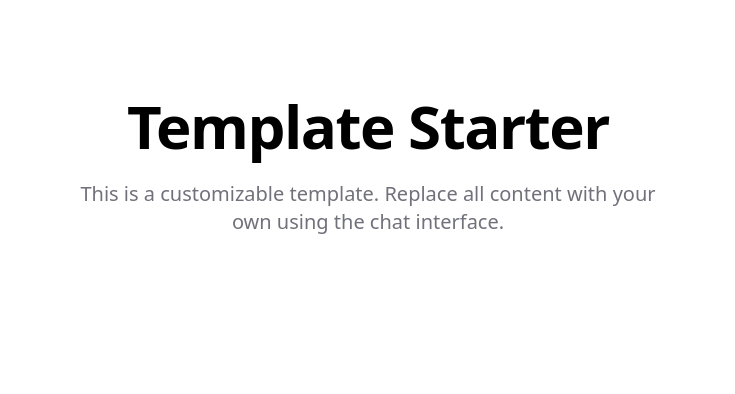
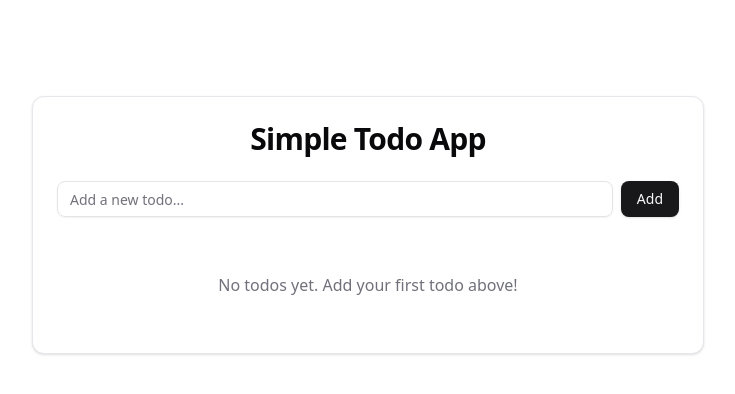
Before and after one commit to magnolia-AI/bootsushi-lPQJX, a Next.js app: page / in a window 1280 px wide. Shown: the top 394 px of the page, without its empty margins (272-1007 px from the left). Built offline with nearby package versions, Linux system fonts and the light colour scheme.

Commit message:
feat(todo): implement simple client-side todo app

```diff
--- a/app/page.tsx
+++ b/app/page.tsx
@@ -1,26 +1,111 @@
 'use client'
+
+import { useState } from 'react'
 import { Button } from '@/components/ui/button'
-import { Card, CardContent } from '@/components/ui/card'
-import { useToast } from "@/hooks/use-toast"
+import { Input } from '@/components/ui/input'
+import { Checkbox } from '@/components/ui/checkbox'
+import { Card, CardContent, CardHeader, CardTitle } from '@/components/ui/card'
 
-{/*
-  TEMPLATE PAGE: Home
-  This is a template home page.
-  Replace all content with content that suits the users request.
-*/}
+type Todo = {
+  id: string
+  text: string
+  completed: boolean
+}
+
 export default function Home() {
-  const { toast } = useToast()
+  const [todos, setTodos] = useState<Todo[]>([])
+  const [newTodo, setNewTodo] = useState('')
+
+  const addTodo = () => {
+    if (newTodo.trim() !== '') {
+      setTodos([
+        ...todos,
+        {
+          id: Date.now().toString(),
+          text: newTodo.trim(),
+          completed: false
+        }
+      ])
+      setNewTodo('')
+    }
+  }
+
+  const toggleTodo = (id: string) => {
+    setTodos(
+      todos.map(todo =>
+        todo.id === id ? { ...todo, completed: !todo.completed } : todo
+      )
+    )
+  }
+
+  const deleteTodo = (id: string) => {
+    setTodos(todos.filter(todo => todo.id !== id))
+  }
+
+  const handleKeyPress = (e: React.KeyboardEvent) => {
+    if (e.key === 'Enter') {
+      addTodo()
+    }
+  }
+
   return (
     <div className="min-h-full">
+      <section className="container mx-auto px-4 pt-24 pb-20">
+        <div className="max-w-2xl mx-auto">
+          <Card>
+            <CardHeader>
+              <CardTitle className="text-3xl font-bold text-center">Simple Todo App</CardTitle>
+            </CardHeader>
+            <CardContent>
+              <div className="flex gap-2 mb-6">
+                <Input
+                  type="text"
+                  placeholder="Add a new todo..."
+                  value={newTodo}
+                  onChange={(e) => setNewTodo(e.target.value)}
+                  onKeyPress={handleKeyPress}
+                  className="flex-1"
+                />
+                <Button onClick={addTodo}>Add</Button>
+              </div>
 
-      <section className="container mx-auto px-4 pt-24 pb-20">
-        <div className="max-w-[800px] mx-auto text-center">
-          <h1 className="text-5xl font-bold tracking-tight lg:text-6xl">
-            Template Starter
-          </h1>
-          <p className="mt-6 text-xl text-muted-foreground max-w-[600px] mx-auto">
-            This is a customizable template. Replace all content with your own using the chat interface.
-          </p>
+              {todos.length === 0 ? (
+                <p className="text-center text-muted-foreground py-8">
+                  No todos yet. Add your first todo above!
+                </p>
+              ) : (
+                <ul className="space-y-3">
+                  {todos.map((todo) => (
+                    <li
+                      key={todo.id}
+                      className="flex items-center gap-3 p-3 border rounded-lg hover:bg-muted transition-colors"
+                    >
+                      <Checkbox
+                        checked={todo.completed}
+                        onCheckedChange={() => toggleTodo(todo.id)}
+                      />
+                      <span className={`flex-1 ${todo.completed ? 'line-through text-muted-foreground' : ''}`}>
+                        {todo.text}
+                      </span>
+                      <Button
+                        variant="destructive"
+                        size="sm"
+                        onClick={() => deleteTodo(todo.id)}
+                      >
+                        Delete
+                      </Button>
+                    </li>
+                  ))}
+                </ul>
+              )}
+
+              {todos.length > 0 && (
+                <div className="mt-6 text-sm text-muted-foreground">
+                  {todos.filter(t => t.completed).length} of {todos.length} completed
+                </div>
+              )}
+            </CardContent>
+          </Card>
         </div>
       </section>
     </div>
--- /dev/null
+++ b/lib/drizzle/meta/_journal.json
@@ -0,0 +1 @@
+{"version":"7","dialect":"postgresql","entries":[]}
```
